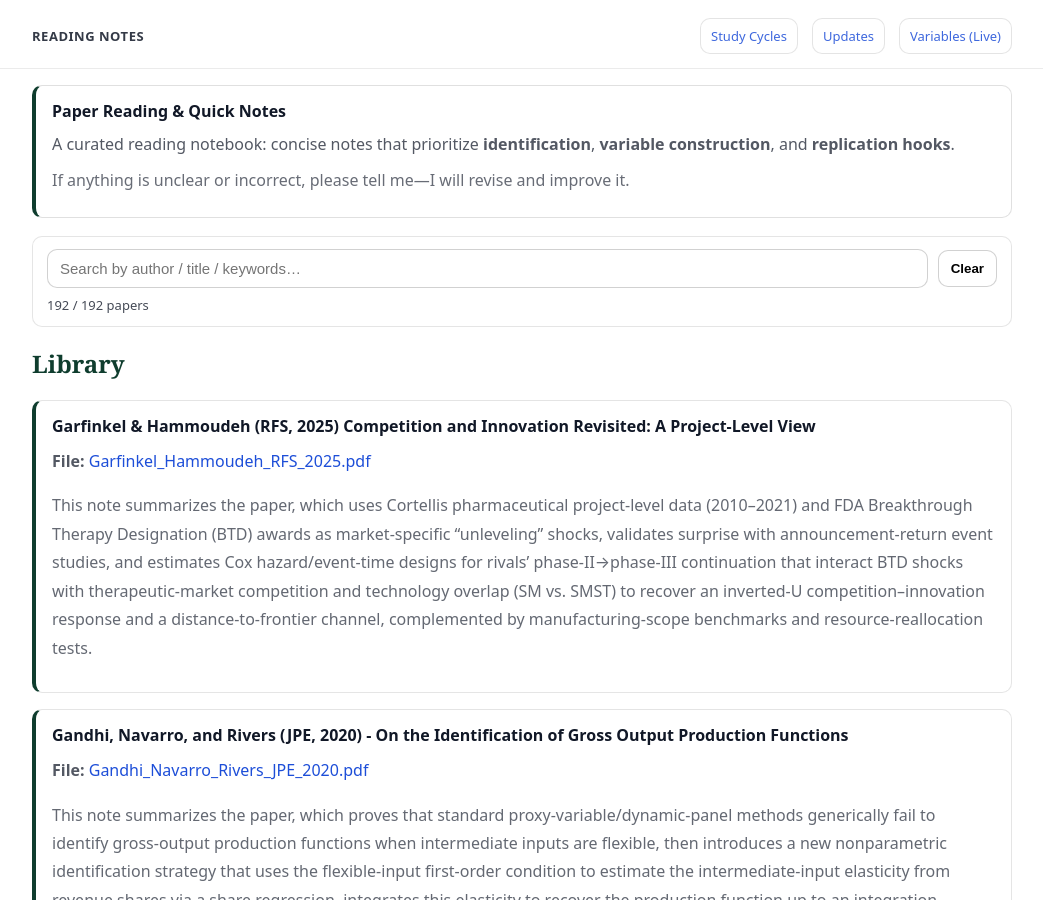
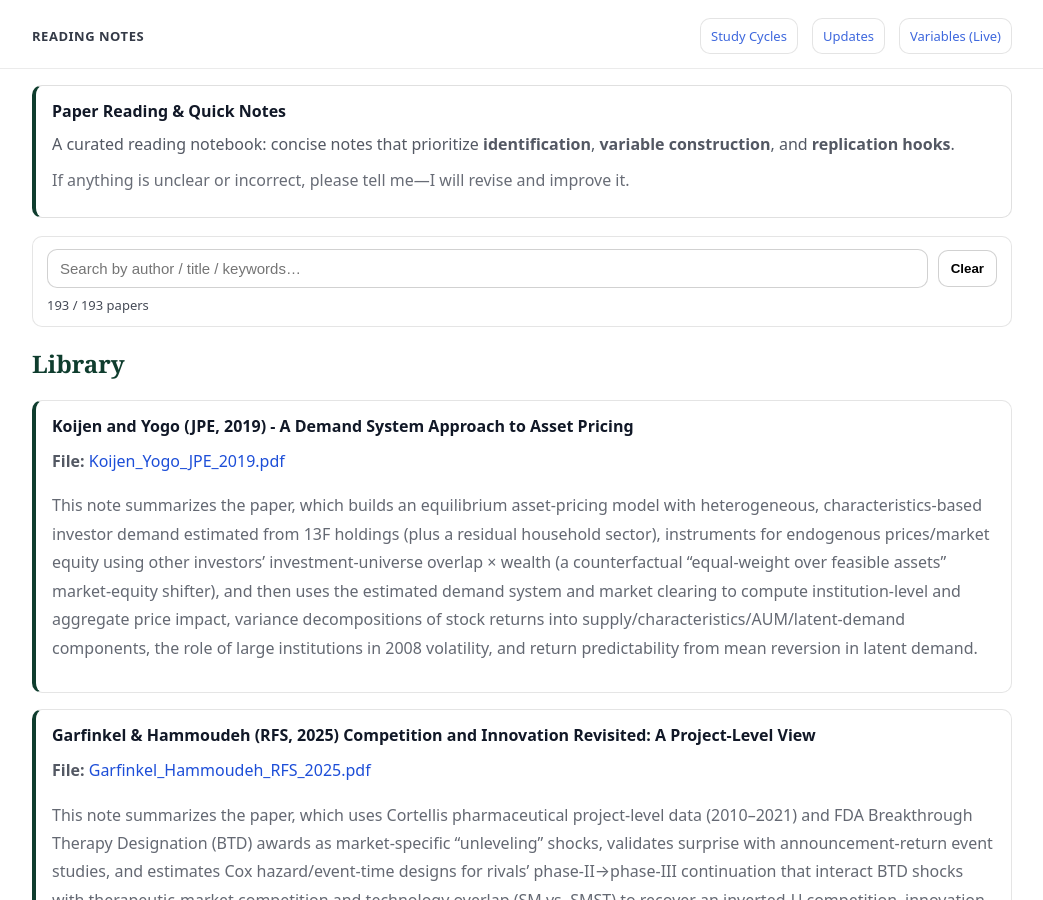
Before and after one commit to yaxinzn/study-archive, a Jekyll site: the page built from reading/index.md, in a window 1280 px wide and 900 px high. Shown: the whole window, without its empty margins (118-1161 px from the left). Built offline with Jekyll 4.4.1, drawn with Linux system fonts in a browser that asks for light colours.

Commit message:
Reading: add/update Koijen_Yogo_JPE_2019.pdf

```diff
--- a/_data/reading.yml
+++ b/_data/reading.yml
@@ -1,3 +1,7 @@
+- title: "Koijen and Yogo (JPE, 2019) - A Demand System Approach to Asset Pricing"
+  file: "Koijen_Yogo_JPE_2019.pdf"
+  desc: "This note summarizes the paper, which builds an equilibrium asset-pricing model with heterogeneous, characteristics-based investor demand estimated from 13F holdings (plus a residual household sector), instruments for endogenous prices/market equity using other investors’ investment-universe overlap × wealth (a counterfactual “equal-weight over feasible assets” market-equity shifter), and then uses the estimated demand system and market clearing to compute institution-level and aggregate price impact, variance decompositions of stock returns into supply/characteristics/AUM/latent-demand components, the role of large institutions in 2008 volatility, and return predictability from mean reversion in latent demand."
+
 - title: "Garfinkel & Hammoudeh (RFS, 2025) Competition and Innovation Revisited: A Project-Level View"
   file: "Garfinkel_Hammoudeh_RFS_2025.pdf"
   desc: "This note summarizes the paper, which uses Cortellis pharmaceutical project-level data (2010–2021) and FDA Breakthrough Therapy Designation (BTD) awards as market-specific “unleveling” shocks, validates surprise with announcement-return event studies, and estimates Cox hazard/event-time designs for rivals’ phase-II→phase-III continuation that interact BTD shocks with therapeutic-market competition and technology overlap (SM vs. SMST) to recover an inverted-U competition–innovation response and a distance-to-frontier channel, complemented by manufacturing-scope benchmarks and resource-reallocation tests."
```
Also changed, not shown: 1 other file.
